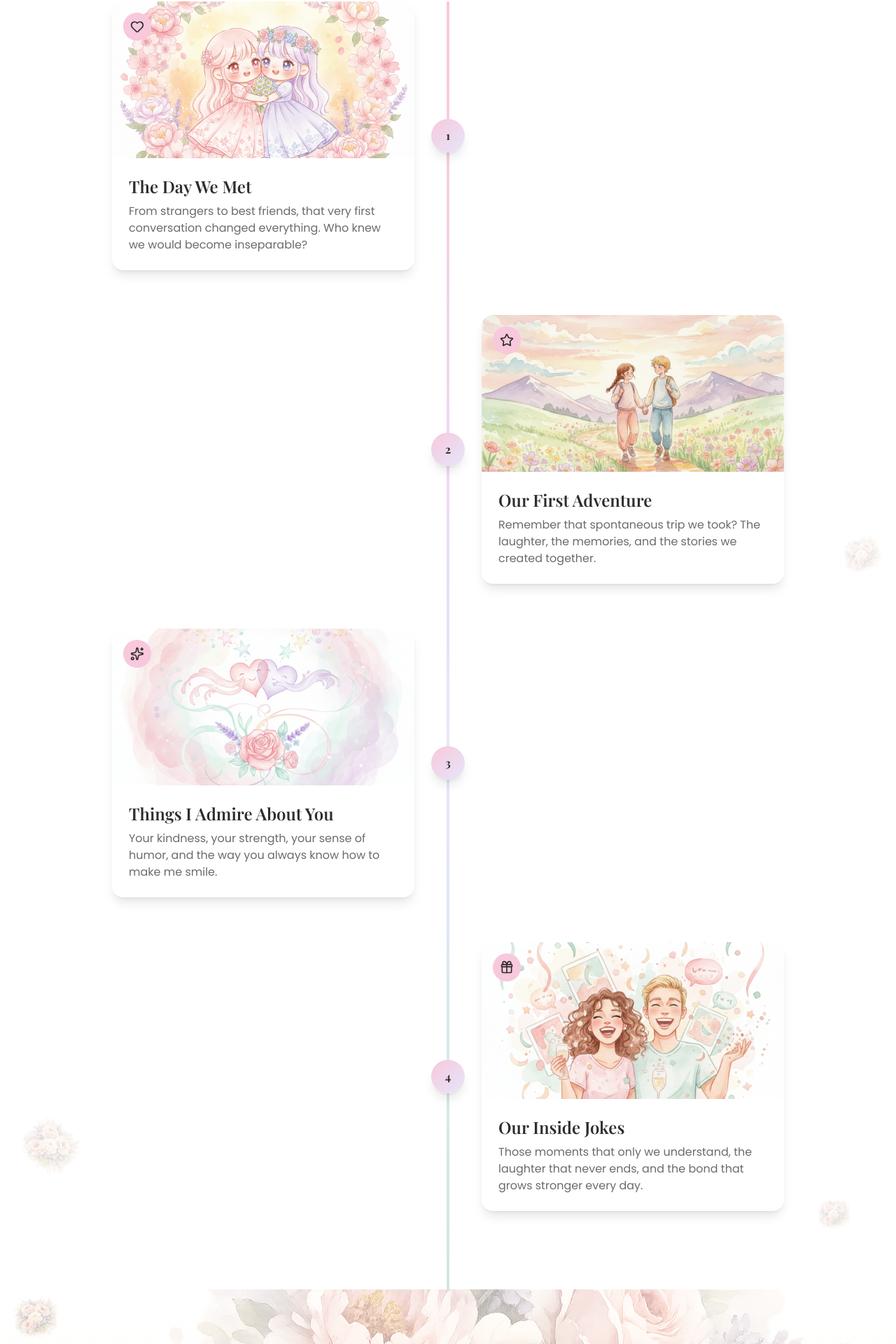
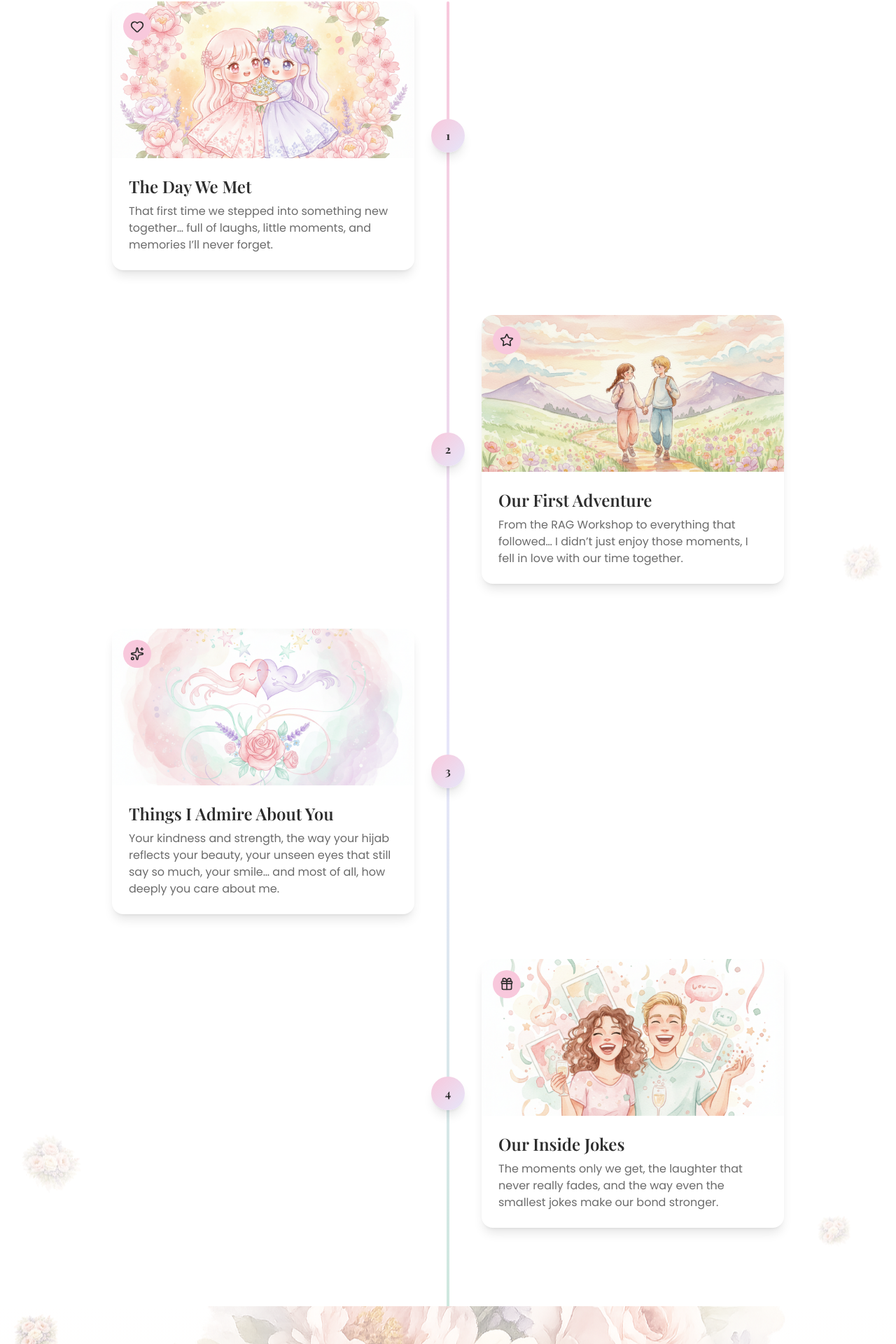
Before and after one commit to irfanlashari/Birthday, a React (Vite) app: page / in a window 1280 px wide. Shown: the part 1090-3010 px from the top of the page at 70% size. Built offline with nearby package versions, Linux system fonts and the light colour scheme.

Commit message:
Update Timeline.tsx

```diff
--- a/src/sections/Timeline.tsx
+++ b/src/sections/Timeline.tsx
@@ -28,28 +28,28 @@ const memories: Memory[] = [
   {
     id: 1,
     title: 'The Day We Met',
-    description: 'From strangers to best friends, that very first conversation changed everything. Who knew we would become inseparable?',
+    description: 'That first time we stepped into something new together… full of laughs, little moments, and memories I’ll never forget.',
     image: '/memory1.png', // REPLACE: Add your "first meeting" photo here
     icon: <Heart className="w-5 h-5" />,
   },
   {
     id: 2,
     title: 'Our First Adventure',
-    description: 'Remember that spontaneous trip we took? The laughter, the memories, and the stories we created together.',
+    description: 'From the RAG Workshop to everything that followed… I didn’t just enjoy those moments, I fell in love with our time together.',
     image: '/memory2.png', // REPLACE: Add your adventure photo here
     icon: <Star className="w-5 h-5" />,
   },
   {
     id: 3,
     title: 'Things I Admire About You',
-    description: 'Your kindness, your strength, your sense of humor, and the way you always know how to make me smile.',
+    description: 'Your kindness and strength, the way your hijab reflects your beauty, your unseen eyes that still say so much, your smile… and most of all, how deeply you care about me.',
     image: '/memory3.png', // REPLACE: Add a meaningful photo here
     icon: <Sparkles className="w-5 h-5" />,
   },
   {
     id: 4,
     title: 'Our Inside Jokes',
-    description: 'Those moments that only we understand, the laughter that never ends, and the bond that grows stronger every day.',
+    description: 'The moments only we get, the laughter that never really fades, and the way even the smallest jokes make our bond stronger.',
     image: '/memory4.png', // REPLACE: Add a fun/candid photo here
     icon: <Gift className="w-5 h-5" />,
   },
```
